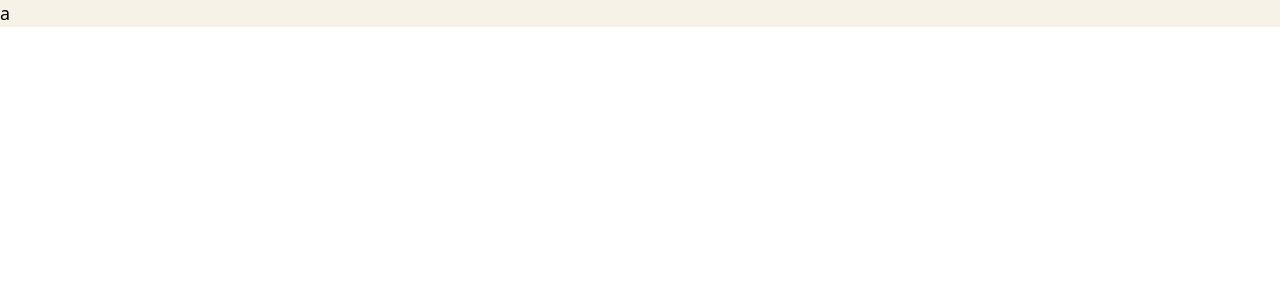
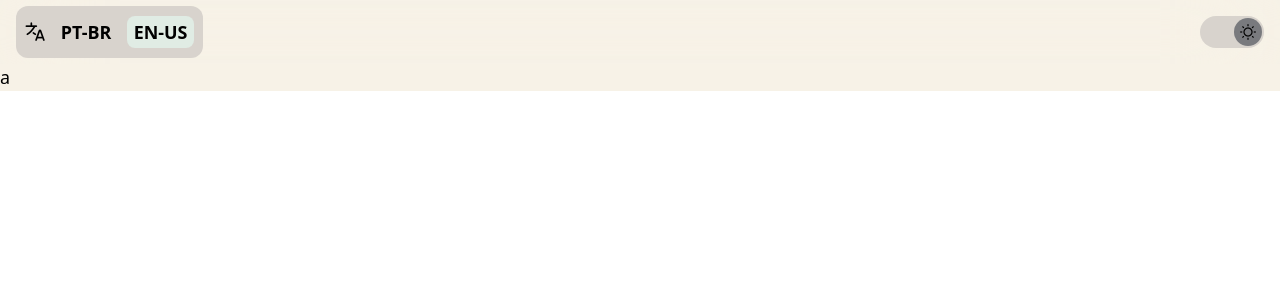
Before and after one commit to ianer-glitch/WhoAmIProject, a Vue app: page /about in a window 1280 px wide. Shown: the top 300 px of the page. Built offline with nearby package versions, Linux system fonts and the light colour scheme.

Commit message:
criação do layout portfolio

```diff
--- a/src/layouts/PortfolioLayout.vue
+++ b/src/layouts/PortfolioLayout.vue
@@ -1,11 +1,14 @@
 <script setup lang="ts">
+import HeaderPortfolio from '@/components/molecules/HeaderPortfolio.vue';
+
 
 </script>
 
 <template>
-  <div>
-
-  </div>
+<div class="w-full">
+  <HeaderPortfolio/>
+  <RouterView/>
+</div>
 </template>
 
 <style scoped>
--- /dev/null
+++ b/src/router/childrenRoutes/portfolioChildren.ts
@@ -0,0 +1,17 @@
+import type { RouteRecordRaw } from "vue-router";
+
+const portfolioChildren : RouteRecordRaw[] = [
+  {
+    path: '/',
+    name: 'Home',
+    component: () => import('../../views/HomeView/HomeView.vue')
+  },
+  {
+    path: '/about',
+    name: 'about',
+    component: () => import('../../views/AboutView.vue')
+  }
+
+]
+
+export default portfolioChildren
--- a/src/router/index.ts
+++ b/src/router/index.ts
@@ -1,23 +1,17 @@
 import { createRouter, createWebHistory } from 'vue-router'
+import portfolioChildren from './childrenRoutes/portfolioChildren'
 
-// RouteName must match in translate.json
+// Routes children name must match in translate.json
 
 const router = createRouter({
   history: createWebHistory(import.meta.env.BASE_URL),
   routes: [
     {
       path: '/',
-      name: 'Home',
-      component: () => import('../views/HomeView/HomeView.vue')
+      name: 'Portfolio',
+      component: () => import('../layouts/PortfolioLayout.vue'),
+      children: portfolioChildren,
     },
-    {
-      path: '/about',
-      name: 'about',
-      // route level code-splitting
-      // this generates a separate chunk (About.[hash].js) for this route
-      // which is lazy-loaded when the route is visited.
-      component: () => import('../views/AboutView.vue')
-    }
   ]
 })
 
--- a/src/views/HomeView/HomeView.vue
+++ b/src/views/HomeView/HomeView.vue
@@ -1,5 +1,5 @@
 <script setup lang="ts">
-import HeaderHomeView from './components/HeaderHomeView.vue'
+// import HeaderHomeView from './components/HeaderHomeView.vue'
 import AboutMe from './components/AboutMe.vue'
 import ProjectShowcase from './components/ProjectShowcase.vue'
 import ExperienceShowcase from './components/ExperienceShowcase.vue'
@@ -8,7 +8,7 @@ import ContactMe from './components/ContactMe.vue'
 
 <template>
   <div class="home-container">
-    <HeaderHomeView />
+    <!-- <HeaderHomeView /> -->
     <AboutMe />
     <ProjectShowcase />
     <ExperienceShowcase />
```
Also changed, not shown: src/components/molecules/HeaderPortfolio.vue (renamed from src/views/HomeView/components/HeaderHomeView.vue).
